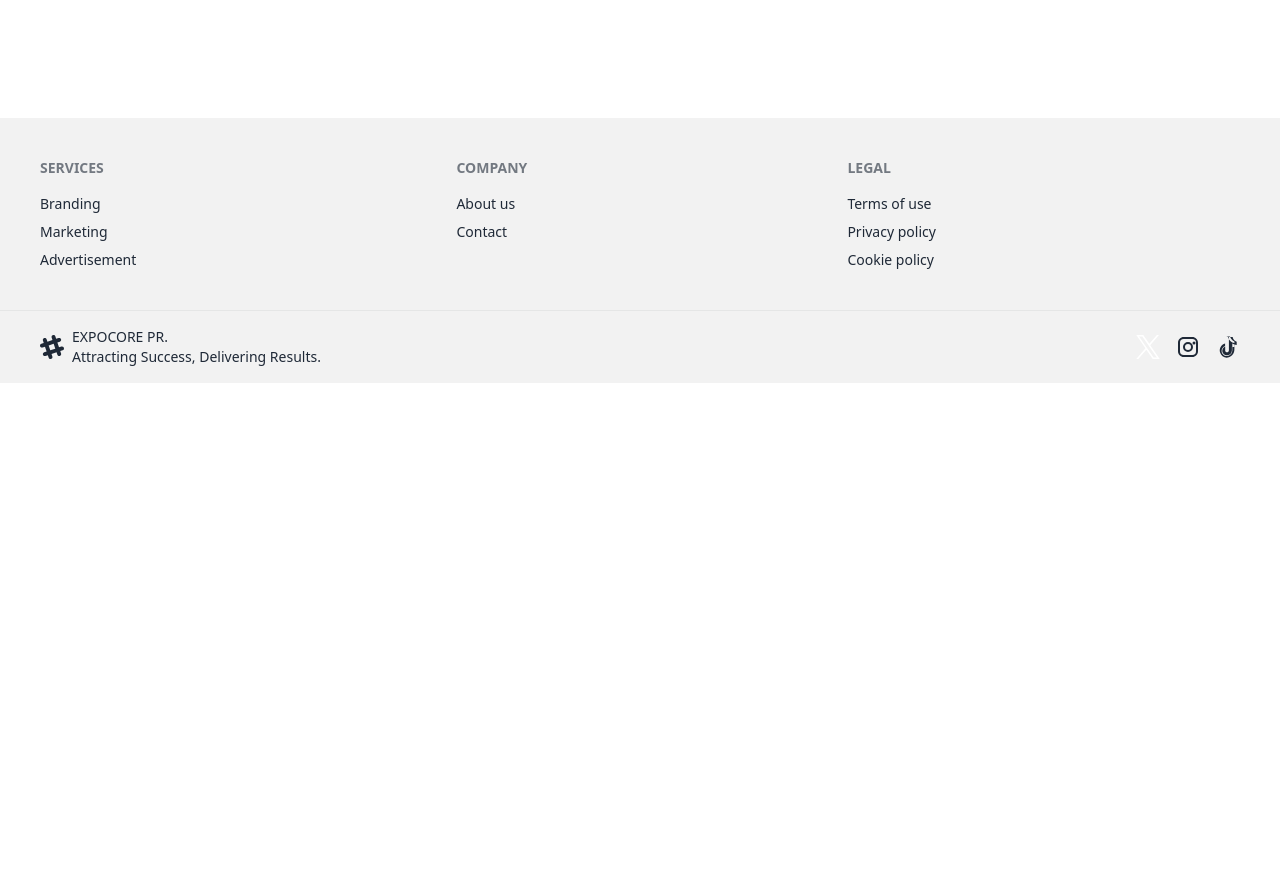
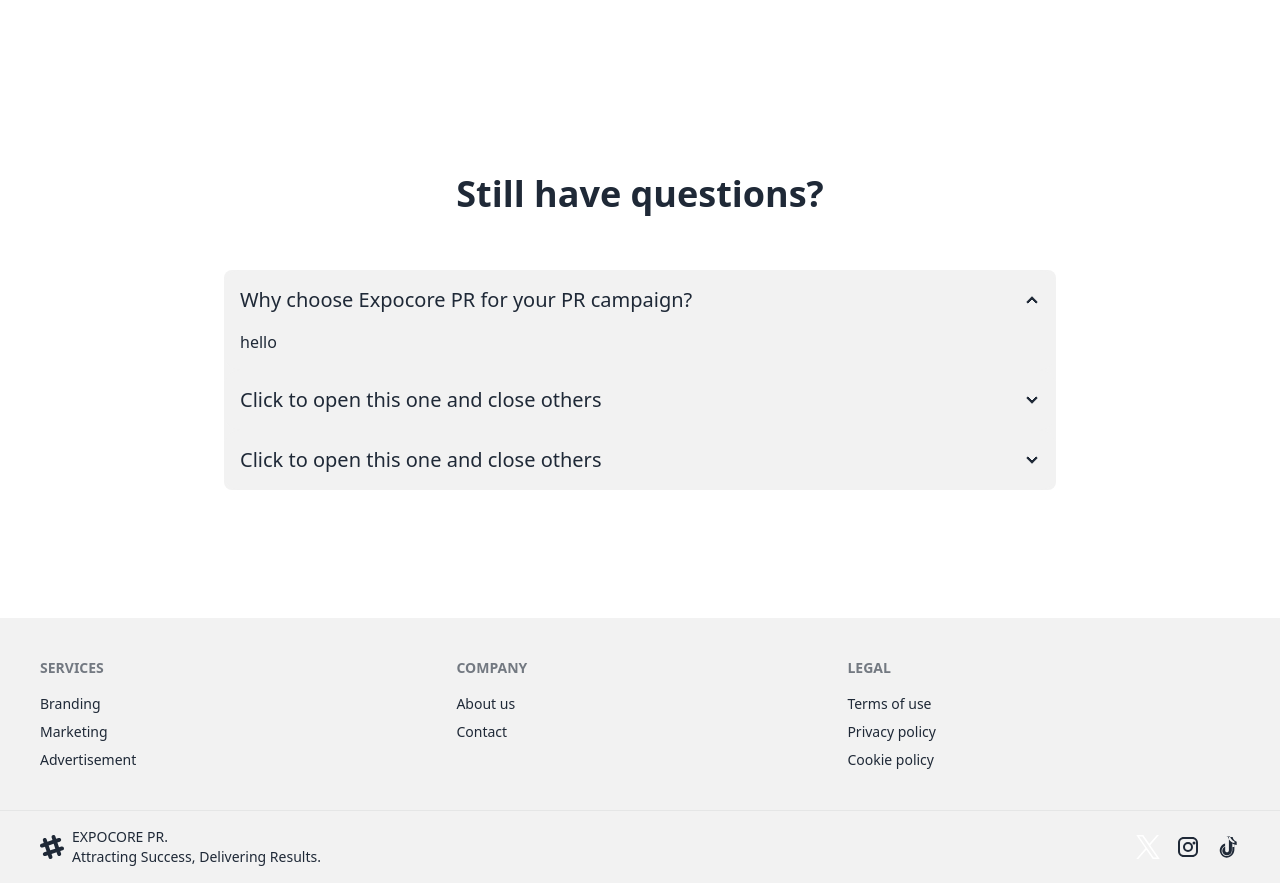
Before and after one commit to Edmondakwasi/expocore_pr, a React (Vite) app in the folder EPCPR/: page / in a window 1280 px wide. Shown: the part 5082-5965 px from the top of the page. Before the commit the page ends 5465 px from the top, so only its background shows below. Built offline with nearby package versions, Linux system fonts and the light colour scheme.

Commit message:
added first faq and answer

```diff
--- a/EPCPR/src/App.jsx
+++ b/EPCPR/src/App.jsx
@@ -10,6 +10,7 @@ import Brands from './components/Brands'
 import Testimonials from './components/Testimonials'
 import Casestudy from './components/Casestudy'
 import Calltoaction from './components/Calltoaction'
+import Faq from './components/Faq'
 
 
 import Footer from './components/Footer'
@@ -28,6 +29,7 @@ function App() {
     <Testimonials />
     <Casestudy />
     <Calltoaction />
+    <Faq />
     <Footer />
     </>
   );
--- /dev/null
+++ b/EPCPR/src/components/Faq.jsx
@@ -0,0 +1,34 @@
+import React from 'react'
+
+const Faq = () => {
+  return (
+    <div>
+    <h1 className="p-14 font-extrabold text-4xl text-nowrap text-center">Still have questions?</h1>
+    <div className="bg-base-200 ml-56 mr-56 mb-32 rounded-lg">
+    <div className="collapse collapse-arrow bg-base-200">
+  <input type="radio" name="my-accordion-2" defaultChecked />
+  <div className="collapse-title text-xl font-medium">Why choose Expocore PR for your PR campaign?</div>
+  <div className="collapse-content">
+    <p>hello</p>
+  </div>
+</div>
+<div className="collapse collapse-arrow bg-base-200">
+  <input type="radio" name="my-accordion-2" />
+  <div className="collapse-title text-xl font-medium">Click to open this one and close others</div>
+  <div className="collapse-content">
+    <p>hello</p>
+  </div>
+</div>
+<div className="collapse collapse-arrow bg-base-200">
+  <input type="radio" name="my-accordion-2" />
+  <div className="collapse-title text-xl font-medium">Click to open this one and close others</div>
+  <div className="collapse-content">
+    <p>hello</p>
+  </div>
+</div>
+</div>
+</div>
+  )
+}
+
+export default Faq
```
